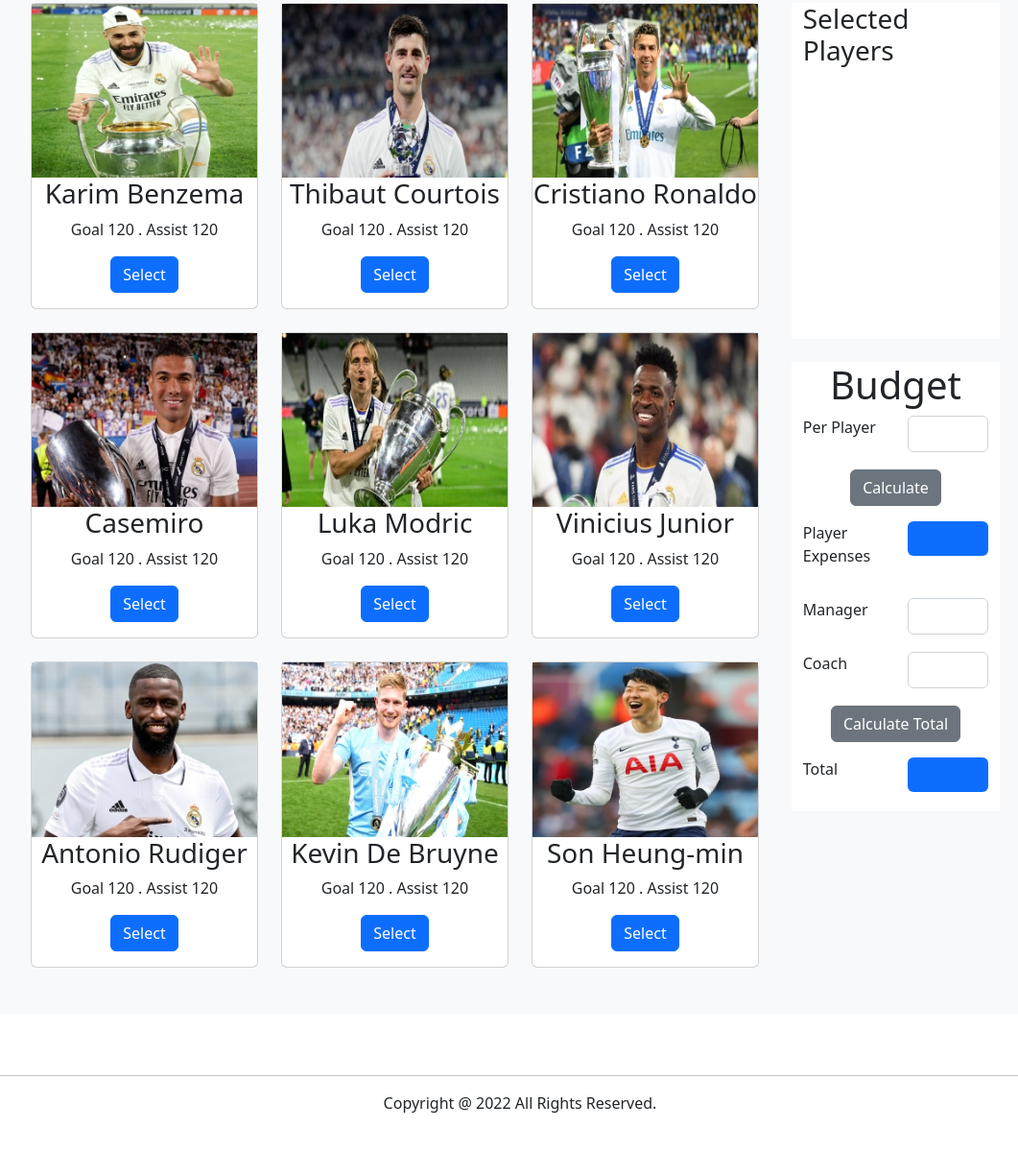
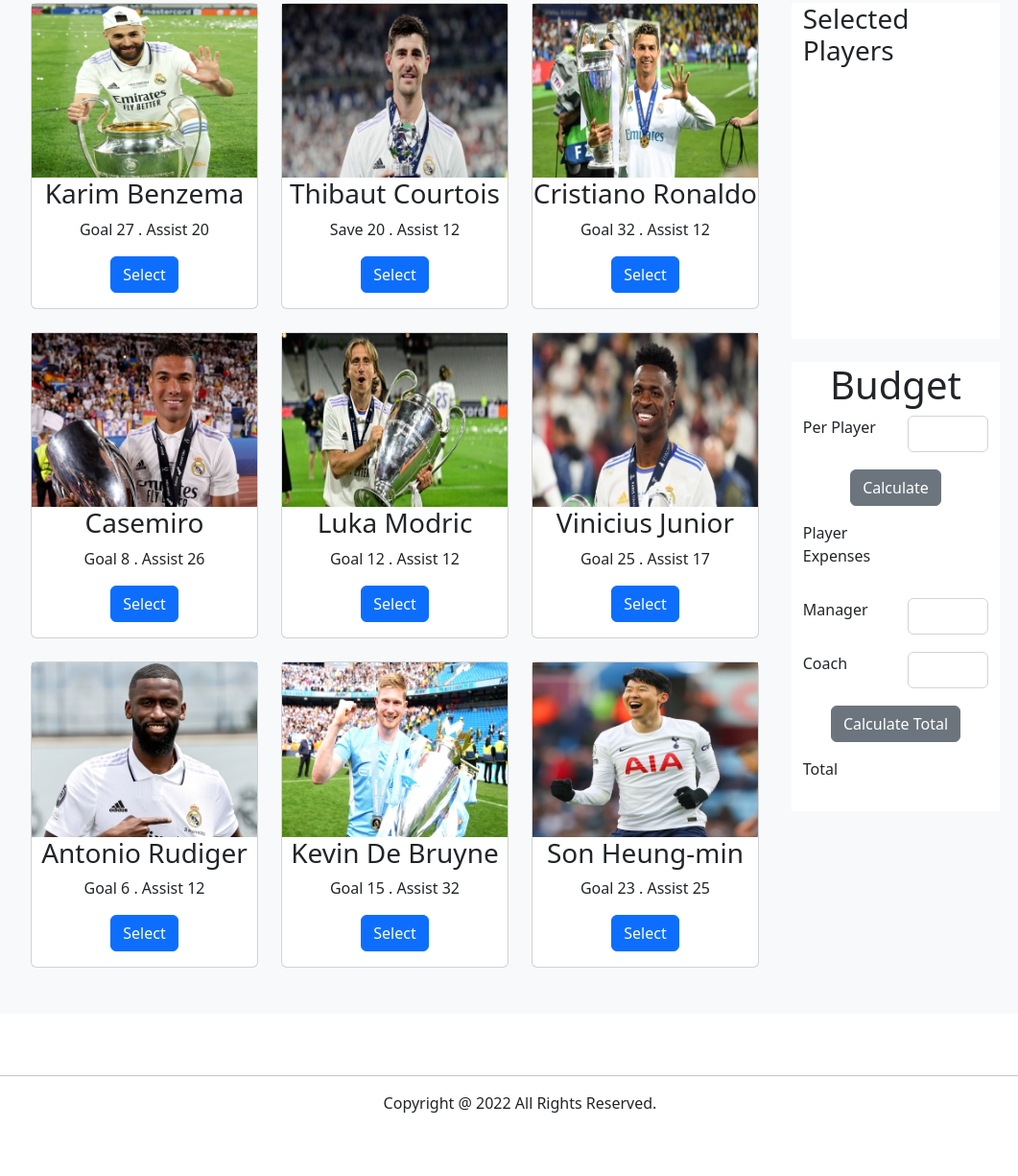
Before and after one commit to zobayertihan/Player_Selection_Ballon_D-Or, a plain HTML site: page index.html in a window 1280 px wide. Shown: the part 239-1464 px from the top of the page at 96% size, without its empty margins (98-1159 px from the left). Drawn offline with nearby package versions, Linux system fonts and the light colour scheme.

Commit message:
Finished

```diff
--- a/index.html
+++ b/index.html
@@ -27,7 +27,7 @@
                                 <div class="card text-center">
                                     <img src="img/Karim Benzema.jpg" alt="">
                                     <h3 id="benzema">Karim Benzema</h3>
-                                    <p>Goal 120 . Assist 120</p>
+                                    <p>Goal 27 . Assist 20</p>
                                     <div class="mb-3">
                                         <button id="player-1" class="btn btn-primary">Select</button>
                                     </div>
@@ -37,7 +37,7 @@
                                 <div class="card text-center">
                                     <img src="img/Thibaut Courtois.jpg" alt="">
                                     <h3 id="courtois">Thibaut Courtois</h3>
-                                    <p>Goal 120 . Assist 120</p>
+                                    <p>Save 20 . Assist 12</p>
                                     <div class="mb-3">
                                         <button id="player-2" class="btn btn-primary">Select</button>
                                     </div>
@@ -47,7 +47,7 @@
                                 <div class="card text-center">
                                     <img src="img/Cristiano Ronaldo.jpg" alt="">
                                     <h3 id="ronaldo">Cristiano Ronaldo</h3>
-                                    <p>Goal 120 . Assist 120</p>
+                                    <p>Goal 32 . Assist 12</p>
                                     <div class="mb-3">
                                         <button id="player-3" class="btn btn-primary">Select</button>
                                     </div>
@@ -57,7 +57,7 @@
                                 <div class="card text-center">
                                     <img src="img/Casemiro.jpg" alt="">
                                     <h3 id="casemiro">Casemiro</h3>
-                                    <p>Goal 120 . Assist 120</p>
+                                    <p>Goal 8 . Assist 26</p>
                                     <div class="mb-3">
                                         <button id="player-4" class="btn btn-primary">Select</button>
                                     </div>
@@ -67,7 +67,7 @@
                                 <div class="card text-center">
                                     <img src="img/Luka Modric.jpg" alt="">
                                     <h3 id="modric">Luka Modric</h3>
-                                    <p>Goal 120 . Assist 120</p>
+                                    <p>Goal 12 . Assist 12</p>
                                     <div class="mb-3">
                                         <button id="player-5" class="btn btn-primary">Select</button>
                                     </div>
@@ -77,7 +77,7 @@
                                 <div class="card text-center">
                                     <img src="img/Vinicius Junior.jpg" alt="">
                                     <h3 id="vini">Vinicius Junior</h3>
-                                    <p>Goal 120 . Assist 120</p>
+                                    <p>Goal 25 . Assist 17</p>
                                     <div class="mb-3">
                                         <button id="player-6" class="btn btn-primary">Select</button>
                                     </div>
@@ -87,7 +87,7 @@
                                 <div class="card text-center">
                                     <img src="img/Antonio Rudiger.jpg" alt="">
                                     <h3 id="rudiger">Antonio Rudiger</h3>
-                                    <p>Goal 120 . Assist 120</p>
+                                    <p>Goal 6 . Assist 12</p>
                                     <div class="mb-3">
                                         <button id="player-7" class="btn btn-primary">Select</button>
                                     </div>
@@ -97,7 +97,7 @@
                                 <div class="card text-center">
                                     <img src="img/Kevin de Bruyne.jpg" alt="">
                                     <h3 id="kevin">Kevin De Bruyne</h3>
-                                    <p>Goal 120 . Assist 120</p>
+                                    <p>Goal 15 . Assist 32</p>
                                     <div class="mb-3">
                                         <button id="player-8" class="btn btn-primary">Select</button>
                                     </div>
@@ -107,7 +107,7 @@
                                 <div class="card text-center">
                                     <img src="img/Son Heung-min.jpg" alt="">
                                     <h3 id="son">Son Heung-min</h3>
-                                    <p>Goal 120 . Assist 120</p>
+                                    <p>Goal 23 . Assist 25</p>
                                     <div class="mb-3">
                                         <button id="player-9" class="btn btn-primary">Select</button>
                                     </div>
@@ -141,7 +141,7 @@
                                             <p>Player Expenses</p>
                                         </div>
                                         <div class="col">
-                                            <input type="text" class="form-control border border-0 bg-primary"
+                                            <input type="text" class="form-control border border-0 "
                                                 id="player-expenses">
                                         </div>
                                     </div>
@@ -169,7 +169,7 @@
                                             <p>Total</p>
                                         </div>
                                         <div class="col">
-                                            <input type="text" class="form-control border border-0 bg-primary"
+                                            <input type="text" class="form-control border border-0 "
                                                 id="total-expenses">
                                         </div>
                                     </div>
@@ -180,13 +180,13 @@
                 </div>
             </section>
         </main>
-        <footer>
-            <section class="container py-5">
-                <hr>
-                <p class="text-center"><span>Copyright @ 2022 All Rights Reserved.</span></p>
-            </section>
-        </footer>
     </section>
+    <footer>
+        <section class=" py-5">
+            <hr>
+            <p class="text-center"><span>Copyright @ 2022 All Rights Reserved.</span></p>
+        </section>
+    </footer>
     <script src="js/back-end.js"></script>
     <script src="https://cdn.jsdelivr.net/npm/bootstrap@5.2.0/dist/js/bootstrap.min.js"
         integrity="sha384-ODmDIVzN+pFdexxHEHFBQH3/9/vQ9uori45z4JjnFsRydbmQbmL5t1tQ0culUzyK"
```
